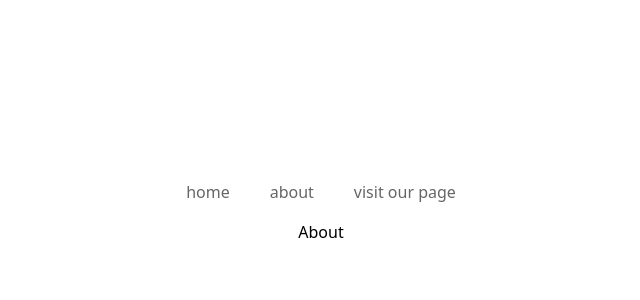
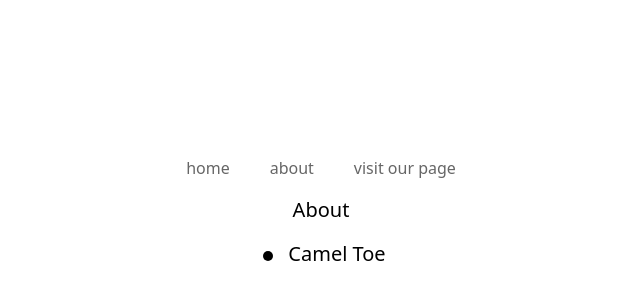
Before and after one commit to simjedi98/Component-Lib, a Nuxt app: page /about in a window 1280 px wide. Shown: the part 188-488 px from the top of the page, without its empty margins (319-959 px from the left). Built offline with nearby package versions, Linux system fonts and the light colour scheme.

Commit message:
apply default style and structure to text-block

```diff
--- a/app/components/heading_text.vue
+++ b/app/components/heading_text.vue
@@ -11,7 +11,7 @@
         classes: ''
     });
 
-    const baseClasses = 'relative text-base text-black font-normal';
+    const baseClasses = 'relative text-base md:text-xl lg:text-xl text-black dark:text-white font-normal';
 
     const mergedClasses =  twMerge(baseClasses, props.classes);
 
--- a/app/pages/about.vue
+++ b/app/pages/about.vue
@@ -1,8 +1,13 @@
 <script setup lang="ts">
+    import icon from '~/assets/icons/close.svg';
+
+    const close = icon;
+    console.log(close);
 </script>
 
 <template>
     <HeadingText label="About" classes="font-medium text-[#666] text-2xt" />
+    <AnnotatedText />
 </template>
 
 <style scoped>
```
Also changed, not shown: app/assets/icons/close.svg (added).
